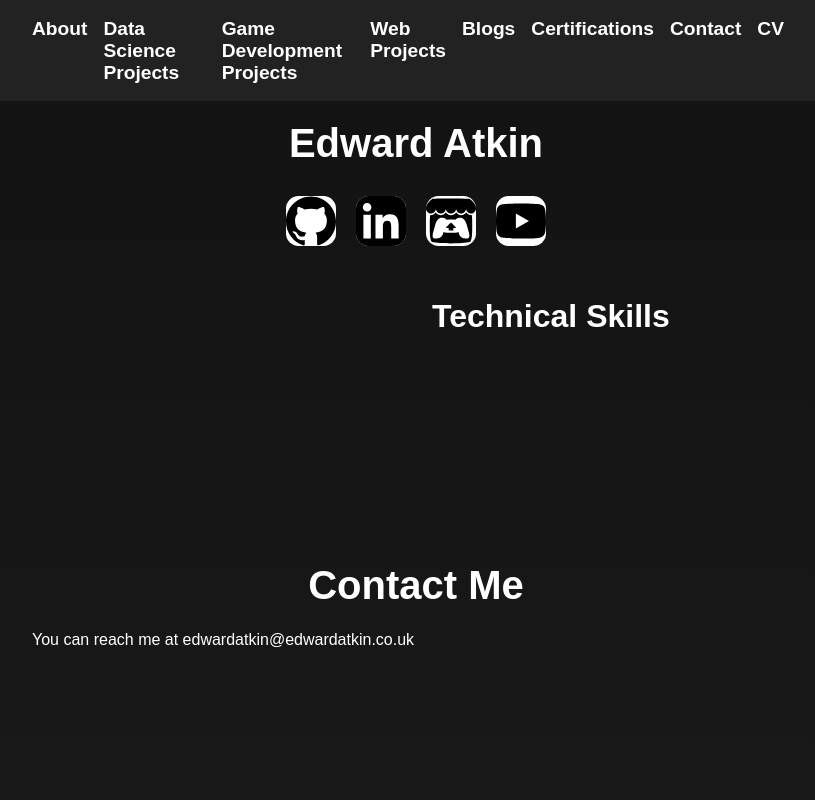
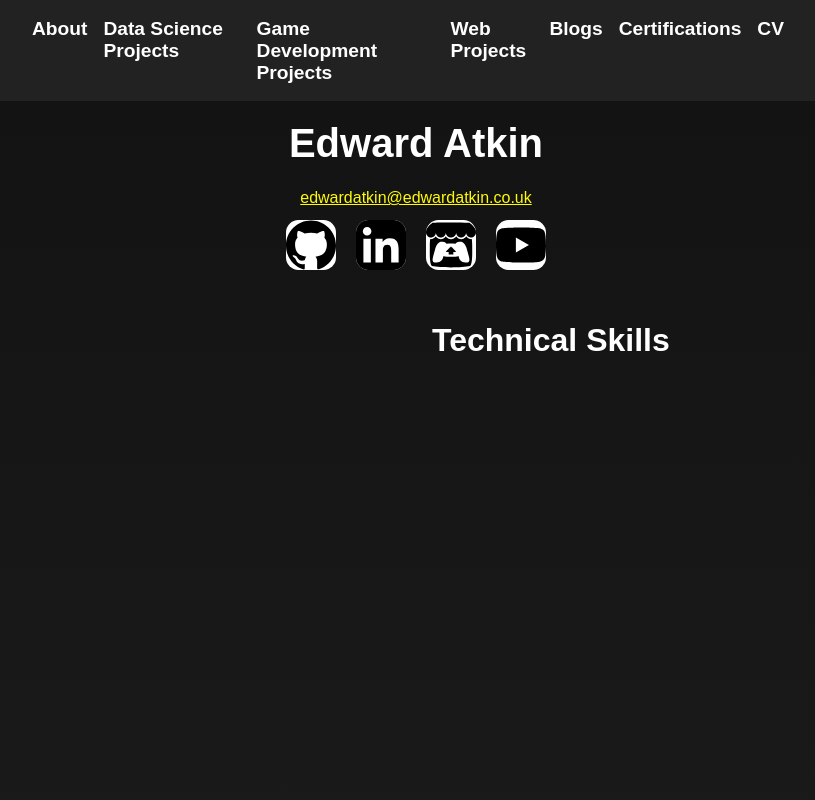
Before and after one commit to Eatkin/portfolio-page, a plain HTML site: page assets/tools/index_boilerplate.html in a window 1280 px wide. Shown: the top 800 px of the page, without its empty margins (224-1039 px from the left). Drawn offline with Linux system fonts and the light colour scheme; files that its build step writes are made by us from their sources; files whose address does not match are found by name.

Commit message:
Move email address to top of page. Add hover effects for anchor tags

```diff
--- a/assets/tools/index_boilerplate.html
+++ b/assets/tools/index_boilerplate.html
@@ -23,7 +23,6 @@
                 <li><a href="#web-projects" class="nav-link">Web Projects</a></li>
                 <li><a href="#blogs" class="nav-link">Blogs</a></li>
                 <li><a href="#certifications" class="nav-link">Certifications</a></li>
-                <li><a href="#contact" class="nav-link">Contact</a></li>
                 <li><a href="cv.html" target="_blank" class="nav-link">CV</a></li>
             </ul>
         </nav>
@@ -32,6 +31,7 @@
     <main>
         <div id="main-details">
             <h1>Edward Atkin</h1>
+            <p id="email"><a href="mailto:edwardatkin@edwardatkin.co.uk">edwardatkin@edwardatkin.co.uk</a></p>
             <ul id="social-icons">
                 <li><a href="https://github.com/Eatkin" target="_blank"><img src="assets/images/icons/github.svg"
                             alt="Github" title="Github" /></a></li>
@@ -74,10 +74,6 @@
             <!-- CERTIFICATIONS -->
         </section>
 
-        <section id="contact">
-            <h1>Contact Me</h1>
-            <p>You can reach me at edwardatkin@edwardatkin.co.uk</p>
-        </section>
     </main>
 
     <aside>
--- a/style.css
+++ b/style.css
@@ -52,6 +52,12 @@ h3 a:hover {
 
 a {
     color: #fffb06;
+    transition: color 0.3s ease, text-decoration 0.3s ease;
+}
+
+a:hover {
+    color: #ff6ac1;
+    text-decoration: none;
 }
 
 /* These are headings that appear in the overlay so they are big */
@@ -339,6 +345,10 @@ h6 {
     list-style: square;
 }
 
+#email {
+    text-align: center;
+}
+
 #main-details {
     margin-bottom: 2em;
 }
```
Also changed, not shown: index.html (+1 -5 lines), 1 other file.
